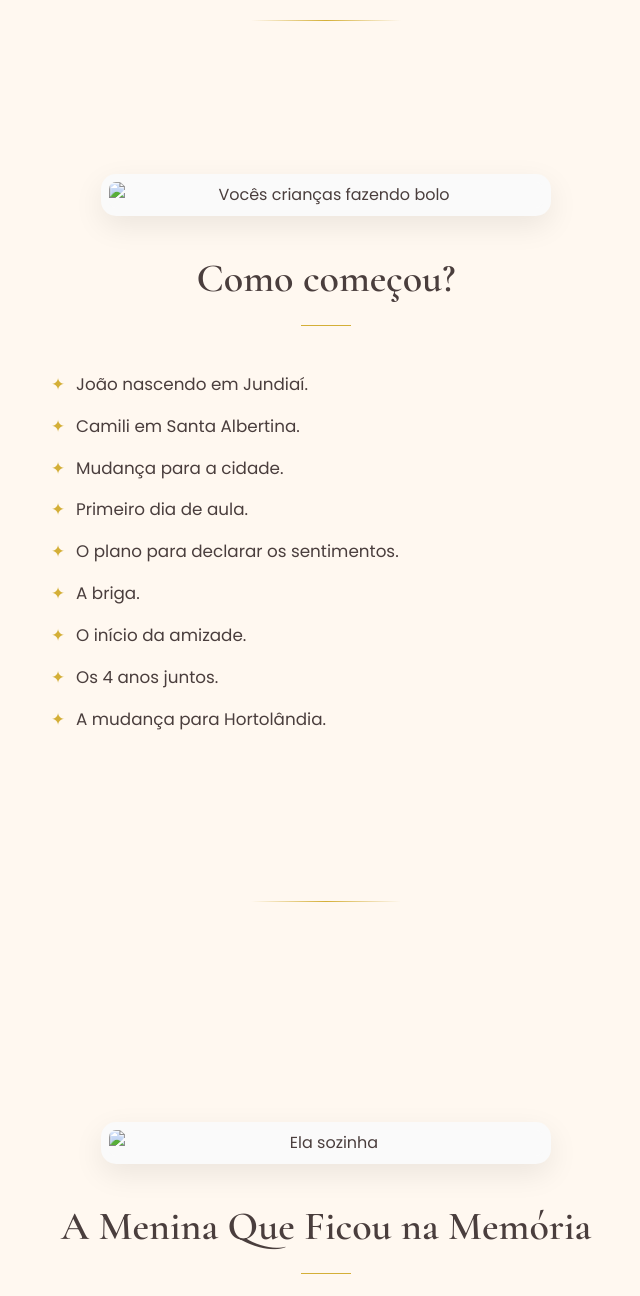
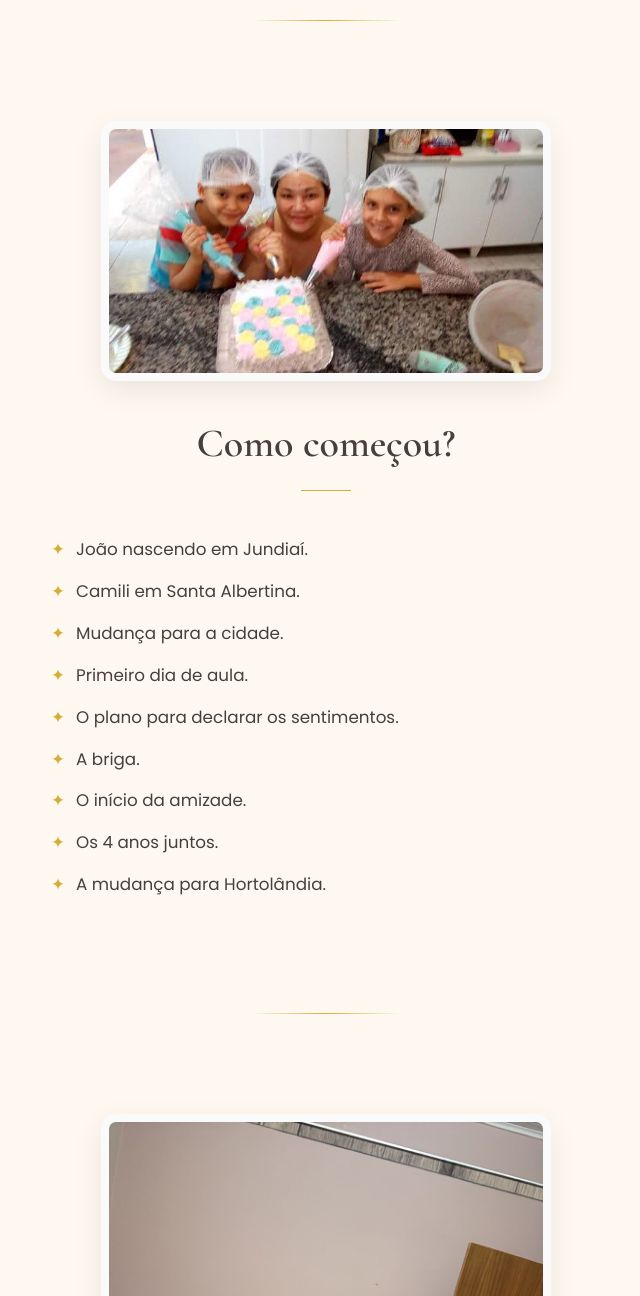
Before and after one commit to jpferrao3-arch/Princesinha, a plain HTML site: page index.html in a window 1280 px wide. Shown: the part 820-2116 px from the top of the page, without its empty margins (314-954 px from the left). Drawn offline with nearby package versions, Linux system fonts and the light colour scheme.

Commit message:
Update index.html

```diff
--- a/index.html
+++ b/index.html
@@ -326,7 +326,7 @@
 
     <section id="cap1">
         <div class="img-container reveal">
-            <img src="infancia.jpg.JPG" alt="Vocês crianças fazendo bolo">
+            <img src="infancia.JPG" alt="Vocês crianças fazendo bolo">
         </div>
         <h2 class="chapter-title reveal">Como começou?</h2>
 
@@ -347,7 +347,7 @@
 
     <section id="cap2">
         <div class="img-container reveal">
-            <img src="camili.jpg.JPG" alt="Ela sozinha">
+            <img src="camili.JPG" alt="Ela sozinha">
         </div>
         <h2 class="chapter-title reveal">A Menina Que Ficou na Memória</h2>
 
@@ -374,7 +374,7 @@
 
     <section id="cap3">
         <div class="img-container reveal">
-            <img src="casal.jpg.JPG" alt="Vocês no jardim">
+            <img src="casal.PNG" alt="Vocês no jardim">
         </div>
         <h2 class="chapter-title reveal">O Reencontro</h2>
 
```
